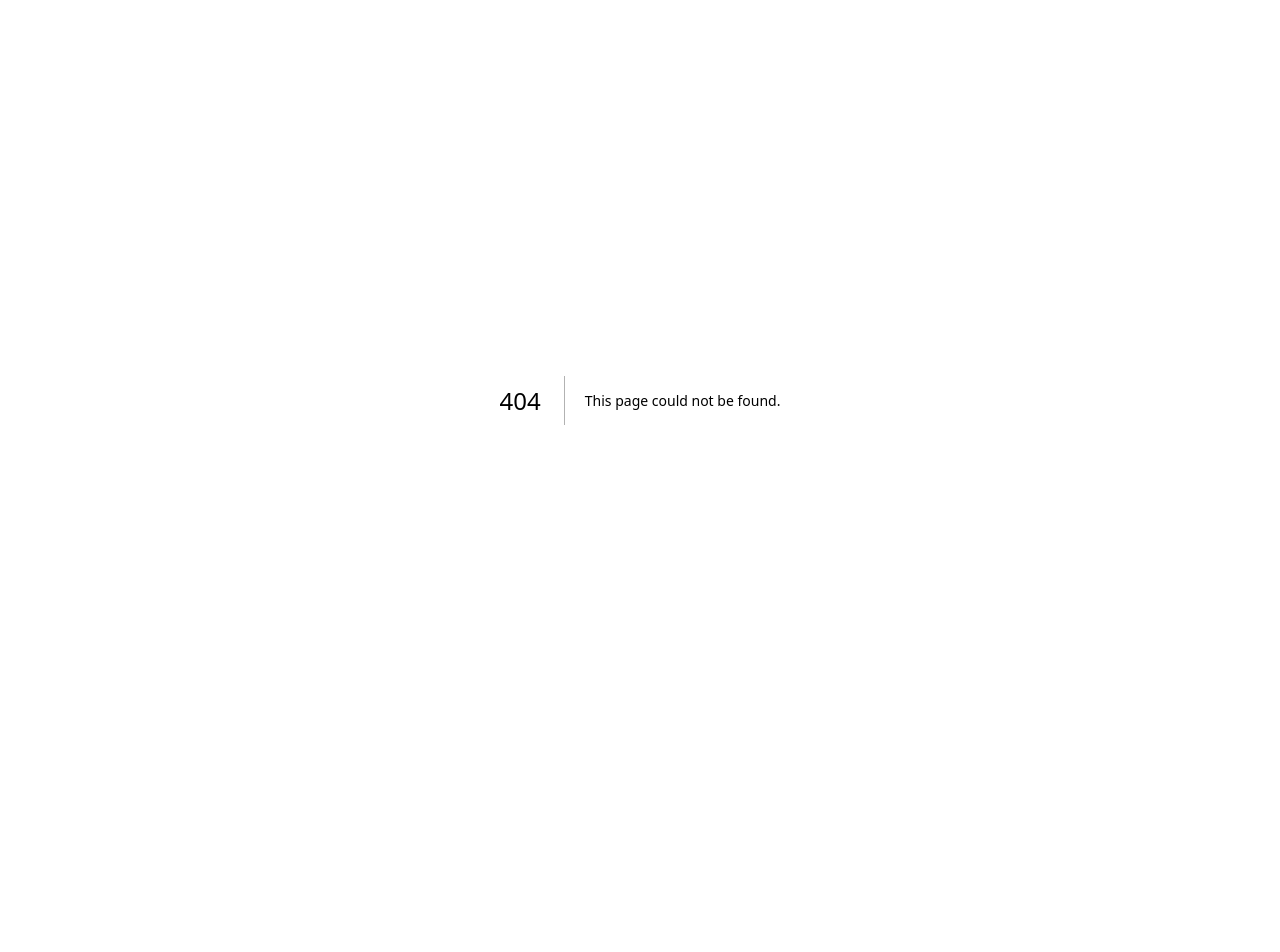
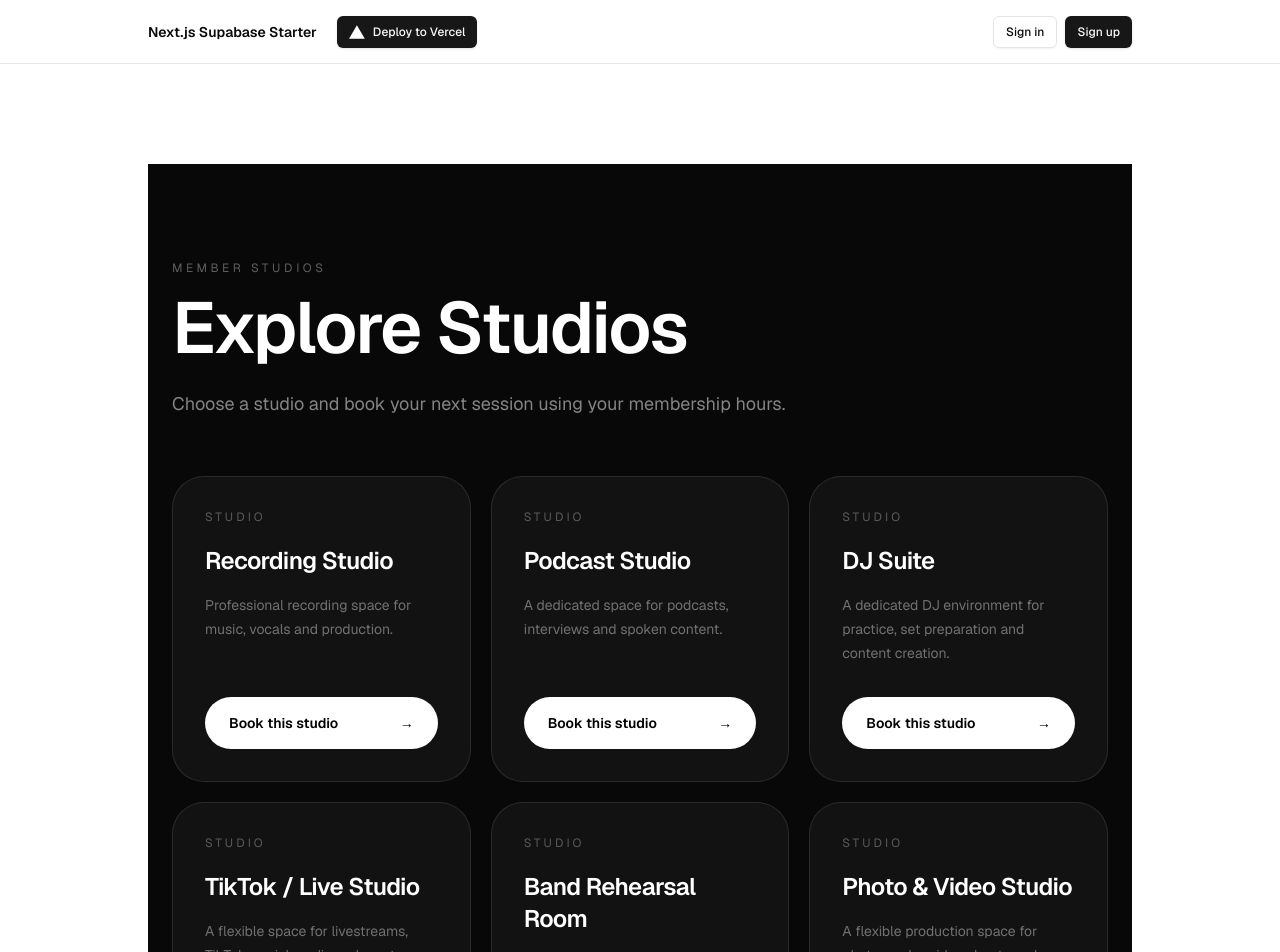
Before and after one commit to charthouse-membership/charthouse-membership-site, a Next.js app: page /protected/studios in a window 1280 px wide. Before the commit this address had no page. Shown: the top 952 px of the page. Before the commit the page ends 800 px from the top, so only its background shows below. Built offline with nearby package versions, Linux system fonts and the light colour scheme; no server answers.

Commit message:
Update public and member studio flows

```diff
--- /dev/null
+++ b/app/how-it-works/page.tsx
@@ -0,0 +1,156 @@
+import Link from "next/link";
+
+export default async function HowItWorksPage({
+  searchParams,
+}: {
+  searchParams: Promise<{ from?: string }>;
+}) {
+  const params = await searchParams;
+  const isMember = params.from === "members";
+  return (
+    <main className="min-h-screen bg-black text-white">
+      <header className="border-b border-white/10">
+        <div className="mx-auto flex max-w-7xl items-center justify-between px-6 py-6">
+          <Link
+            href={isMember ? "/protected" : "/"}
+            className="text-sm font-semibold uppercase tracking-[0.25em]"
+          >
+            ChartHouse Studios
+          </Link>
+
+          <Link
+            href={isMember ? "/protected" : "/"}
+            className="text-sm text-white/50 transition hover:text-white"
+          >
+            ← Back to ChartHouse
+          </Link>
+        </div>
+      </header>
+
+      <section className="mx-auto max-w-5xl px-6 py-20 md:py-28">
+        <p className="text-sm uppercase tracking-[0.3em] text-white/35">
+          How It Works
+        </p>
+
+        <h1 className="mt-5 text-5xl font-semibold tracking-tight md:text-7xl">
+          Simple from the moment you join.
+        </h1>
+
+        <p className="mt-7 max-w-3xl text-lg leading-8 text-white/50 md:text-xl">
+          We want your experience at ChartHouse Studios to be straightforward.
+          Here’s exactly what happens from creating your account to arriving
+          for your studio session.
+        </p>
+      </section>
+
+      <section className="border-y border-white/10 bg-white/[0.025]">
+        <div className="mx-auto max-w-5xl px-6 py-20 md:py-28">
+          <div className="space-y-0">
+            {[
+              {
+                number: "01",
+                title: "Create your account",
+                text: "Join the members' lounge for free. You don't pay anything until you're ready to book.",
+              },
+              {
+                number: "02",
+                title: "Choose your membership",
+                text: "Select the membership that gives you the studio hours you need.",
+              },
+              {
+                number: "03",
+                title: "Book your studio",
+                text: "Choose the studio, date and time that work for you. Your available hours are shown in your member dashboard.",
+              },
+              {
+                number: "04",
+                title: "Get your confirmation",
+                text: "You'll receive confirmation of your booking with the details you need for your visit.",
+              },
+              {
+                number: "05",
+                title: "Arrive at ChartHouse",
+                text: "Come to 36–40 Middle Street, Old Portsmouth, Southsea, PO5 4BP and head to reception.",
+              },
+              {
+                number: "06",
+                title: "We'll show you in",
+                text: "A member of the ChartHouse team will meet you, get you checked in and show you to your studio.",
+              },
+            ].map((step) => (
+              <div
+                key={step.number}
+                className="grid gap-6 border-b border-white/10 py-10 md:grid-cols-[100px_1fr]"
+              >
+                <p className="text-sm tracking-[0.25em] text-white/25">
+                  {step.number}
+                </p>
+
+                <div>
+                  <h2 className="text-2xl font-semibold tracking-tight md:text-3xl">
+                    {step.title}
+                  </h2>
+
+                  <p className="mt-4 max-w-2xl text-base leading-7 text-white/50 md:text-lg">
+                    {step.text}
+                  </p>
+                </div>
+              </div>
+            ))}
+          </div>
+        </div>
+      </section>
+
+      <section className="mx-auto max-w-5xl px-6 py-20 md:py-28">
+        <div className="rounded-[2rem] border border-white/10 bg-white/[0.045] p-8 md:p-12">
+          <p className="text-sm uppercase tracking-[0.25em] text-white/35">
+            Your first visit
+          </p>
+
+          <h2 className="mt-4 text-3xl font-semibold tracking-tight md:text-4xl">
+            You won't be left wondering what to do.
+          </h2>
+
+          <p className="mt-6 max-w-3xl text-base leading-7 text-white/50 md:text-lg">
+            Once your booking is confirmed, you’ll have the details you need
+            for your visit. When you arrive at ChartHouse, simply head to
+            reception. A member of our team will meet you and make sure you’re
+            shown to the right studio.
+          </p>
+        </div>
+      </section>
+
+      <section className="border-t border-white/10 bg-white text-black">
+        <div className="mx-auto max-w-5xl px-6 py-20 md:py-24">
+          <p className="text-sm uppercase tracking-[0.25em] text-black/40">
+            Need a hand?
+          </p>
+
+          <h2 className="mt-3 text-4xl font-semibold tracking-tight md:text-5xl">
+            Still have questions?
+          </h2>
+
+          <p className="mt-5 max-w-2xl text-lg leading-8 text-black/50">
+            We’re happy to help. If there’s anything you’re unsure about
+            before joining or booking a studio, just send us an email.
+          </p>
+
+          <a
+            href="mailto:info@charthousestudios.com"
+            className="mt-8 inline-flex rounded-full bg-black px-7 py-4 text-sm font-semibold text-white transition hover:bg-black/80"
+          >
+            Email ChartHouse →
+          </a>
+        </div>
+      </section>
+
+      <footer className="border-t border-white/10 bg-black">
+        <div className="mx-auto max-w-7xl px-6 py-10">
+          <p className="text-xs text-white/25">
+            © 2026 ChartHouse Studios
+          </p>
+        </div>
+      </footer>
+    </main>
+  );
+}
--- a/app/page.tsx
+++ b/app/page.tsx
@@ -190,11 +190,18 @@ const {
               </Link>
 
               <a
-                href="#studios"
-                className="rounded-full border border-white/20 px-7 py-4 text-sm font-semibold text-white transition hover:border-white/30 hover:bg-white/10"
-              >
-                Explore the studios
-              </a>
+  href="#studios"
+  className="rounded-full border border-white/20 px-7 py-4 text-sm font-semibold text-white transition"
+>
+  Explore the studios
+</a>
+
+<Link
+  href="/how-it-works"
+  className="rounded-full border border-white/20 px-7 py-4 text-sm font-semibold text-white transition hover:bg-white/10"
+>
+  How it works
+</Link>
 
             </div>
 
--- a/app/protected/page.tsx
+++ b/app/protected/page.tsx
@@ -258,15 +258,24 @@ export default async function ProtectedPage() {
                 </p>
               </div>
 
+              <div className="flex flex-col items-center">
   <Link
     href="/protected/book"
-                className="inline-flex items-center justify-center rounded-full border border-[#d6a85f]/40 bg-[#d6a85f] px-8 py-4 text-sm font-semibold text-black transition hover:scale-[1.02] hover:bg-[#e0b873]"
+    className="inline-flex items-center justify-center rounded-full border border-[#d6a85f] bg-[#d6a85f] px-8 py-4 text-sm font-semibold text-black transition hover:bg-[#e0b66d]"
   >
     Book a Studio
     <span className="ml-3 text-base">
       →
     </span>
   </Link>
+
+  <Link
+    href="/how-it-works?from=members"
+    className="mt-3 text-sm font-medium text-white/60 transition hover:text-white"
+  >
+    How it works →
+  </Link>
+</div>
 
             </div>
           </div>
--- /dev/null
+++ b/app/protected/studios/page.tsx
@@ -0,0 +1,92 @@
+import Link from "next/link";
+
+const studios = [
+  {
+    name: "Recording Studio",
+    slug: "recording-studio",
+    description:
+      "Professional recording space for music, vocals and production.",
+  },
+  {
+    name: "Podcast Studio",
+    slug: "podcast-studio",
+    description:
+      "A dedicated space for podcasts, interviews and spoken content.",
+  },
+  {
+    name: "DJ Suite",
+    slug: "dj-suite",
+    description:
+      "A dedicated DJ environment for practice, set preparation and content creation.",
+  },
+  {
+    name: "TikTok / Live Studio",
+    slug: "tiktok-live-studio",
+    description:
+      "A flexible space for livestreams, TikTok, social media and creator content.",
+  },
+  {
+    name: "Band Rehearsal Room",
+    slug: "band-rehearsal-room",
+    description:
+      "A dedicated rehearsal space for bands, musicians and live performers.",
+  },
+  {
+    name: "Photo & Video Studio",
+    slug: "photo-video-studio",
+    description:
+      "A flexible production space for photography, video shoots and creative projects.",
+  },
+];
+
+export default function MemberStudiosPage() {
+  return (
+    <main className="min-h-screen bg-[#080808] text-white">
+      <section className="mx-auto max-w-7xl px-6 py-16 md:py-24">
+        <p className="text-xs uppercase tracking-[0.3em] text-white/35">
+          Member Studios
+        </p>
+
+        <h1 className="mt-4 text-5xl font-semibold tracking-tight md:text-7xl">
+          Explore Studios
+        </h1>
+
+        <p className="mt-6 max-w-2xl text-lg leading-8 text-white/50">
+          Choose a studio and book your next session using your membership
+          hours.
+        </p>
+
+        <div className="mt-14 grid gap-5 md:grid-cols-2 lg:grid-cols-3">
+          {studios.map((studio) => (
+            <div
+              key={studio.slug}
+              className="flex min-h-[280px] flex-col justify-between rounded-[2rem] border border-white/10 bg-white/[0.045] p-8 transition hover:border-white/20 hover:bg-white/[0.06]"
+            >
+              <div>
+                <p className="text-xs uppercase tracking-[0.25em] text-white/30">
+                  Studio
+                </p>
+
+                <h2 className="mt-5 text-2xl font-semibold tracking-tight">
+                  {studio.name}
+                </h2>
+
+                <p className="mt-4 text-sm leading-6 text-white/40">
+                  {studio.description}
+                </p>
+              </div>
+
+              <Link
+                href={`/protected/book/${studio.slug}`}
+                className="mt-8 flex items-center justify-between rounded-full bg-white px-6 py-4 text-sm font-semibold text-black transition hover:bg-white/90"
+              >
+                <span>Book this studio</span>
+                <span>→</span>
+              </Link>
+            </div>
+          ))}
+        </div>
+      </section>
+    </main>
+  );
+}
--- a/app/studios/[slug]/page.tsx
+++ b/app/studios/[slug]/page.tsx
@@ -269,7 +269,7 @@ const studioImageSet = studioImages[slug] ?? [];
           </Link>
 
           <Link
-            href="/#studios"
+            href="/studios"
             className="text-sm text-white/50 transition hover:text-white"
           >
             ← All studios
@@ -305,7 +305,7 @@ const studioImageSet = studioImages[slug] ?? [];
             </Link>
 
             <Link
-              href="/#studios"
+              href="/studios"
               className="rounded-full border border-white/15 px-7 py-4 text-sm font-semibold transition hover:bg-white/10"
             >
               Explore all studios
```
Also changed, not shown: lib/supabase/proxy.ts (+7 -5 lines). Lines whose indentation alone changed are shown as unchanged.
